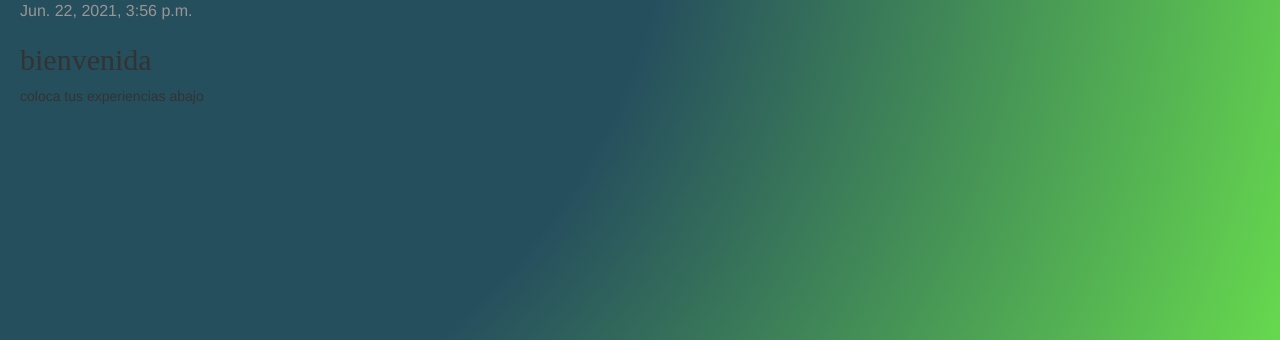
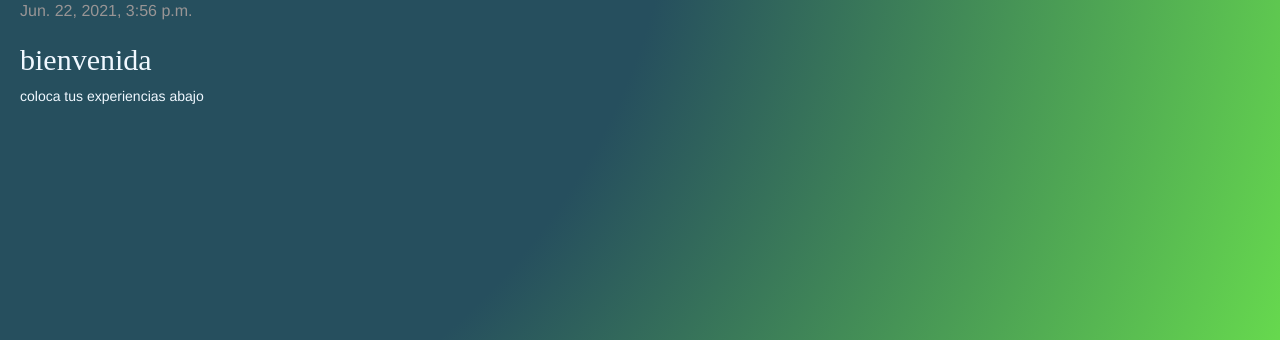
Before and after one commit to EduardoBallezaCervantes/my-first-blog, a Django app: page /post/1/ in a window 1280 px wide. Shown: the part 180-520 px from the top of the page. Run offline with Django 3.2, Linux system fonts and the light colour scheme; data comes from the database, SQL or seed files in the repository; some libraries are stand-ins or nearby versions.

Commit message:
las letras

```diff
--- a/blog/static/css/blog.css
+++ b/blog/static/css/blog.css
@@ -66,7 +66,9 @@ h1, h2, h3, h4 {
     font-size: 19px;
 }
 
-
+.contenido{
+    color:aliceblue;
+}
 
 .warning h1{
     font-size: x-large;
```
